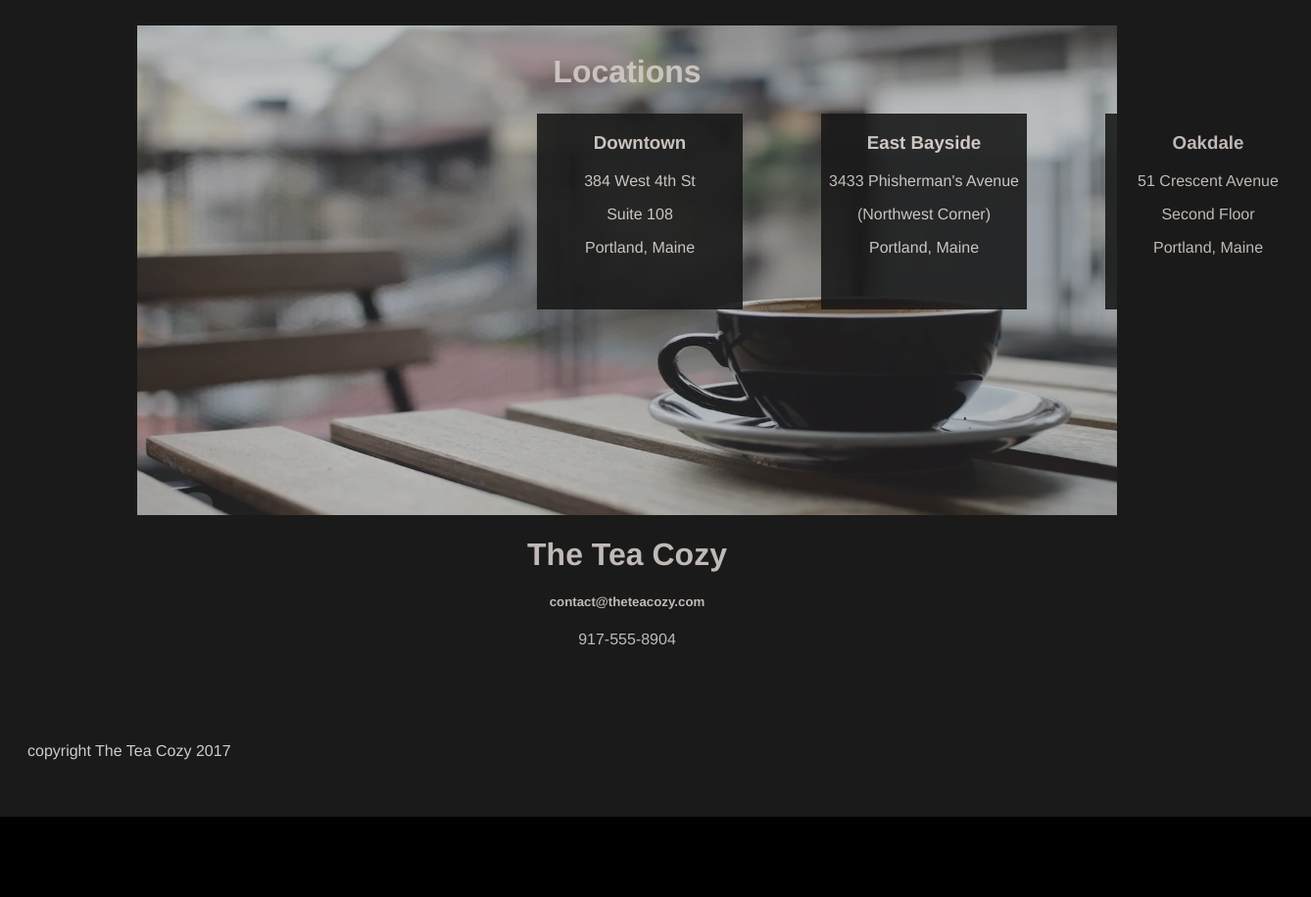
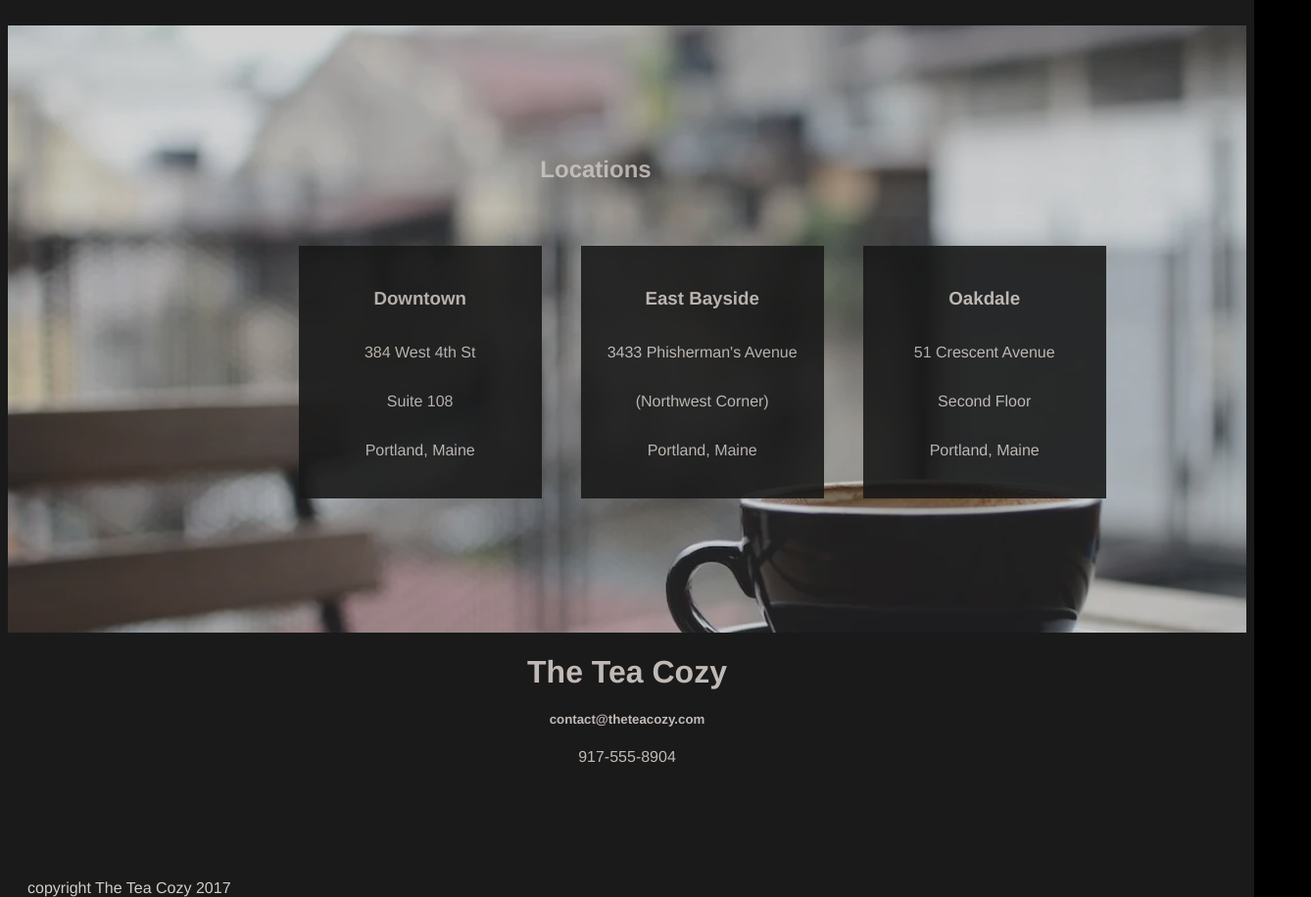
Before and after one commit to Sarah-Allett/codecademy-teacozy, a plain HTML site: page index.html in a window 1280 px wide. Shown: the part 1700-2616 px from the top of the page at 98% size, 1338 px wide, since content can reach past the window. Before the commit the page ends 2534 px from the top, so only its background shows below. Drawn offline with Linux system fonts and the light colour scheme.

Commit message:
Adding flex to locations

```diff
--- a/Resources/style.css
+++ b/Resources/style.css
@@ -8,6 +8,8 @@ body {
     color: seashell;
 
 }
+
+/*------Nav -----*/
 
 nav {
     height: 69px;
@@ -44,8 +46,9 @@ nav li {
     text-align: right;
     margin-right: 15px;
     float: right;
+}
 
-}
+/*-------------Banner----------------*/
 
 .banner  {
     position: relative;
@@ -68,6 +71,9 @@ nav li {
     width:1200px;
     opacity: 1;
 }
+
+/*-------------Featured----------------*/
+
 
 #featured {
     background-color: #000000;
@@ -104,7 +110,9 @@ nav li {
     padding: 0;
 }
 
-#locations {
+/*-------------Locations----------------*/
+
+/* /* #locations {
     display: flex;
     position: relative;
     top: 150px;
@@ -167,17 +175,60 @@ position: absolute;
   .box h3,
   .box p {
       text-align: center;
-  }
+  } */
+
+#locations {
+    min-height: 500px;
+    max-width: 1200px;
+    text-align: center;
+    background-image: url("./img-locations-background.webp");
+    background-size: cover;
+    margin: 0 auto;
+    padding: 60px;
+    position: relative;
+    top: 150px;
+}
+
+.locations-container {
+    display: flex;
+    align-items: center;
+    justify-content: center;
+    margin: 0 auto;
+    flex-wrap: wrap;
+    text-align: center;
+}
+
+.locations-item {
+    width: 200px;
+    margin-left: 40px;
+    margin-top: 15px;
+    background-color: #000000;
+    padding: 24px;
+    display: flex;
+    flex-direction: column;
+    align-content: space-between;
+    opacity: 1;
+    position: relative;
+    top: 150px;
+}
+
+.locations-header {
+   position: relative;
+   left: 400px;
+   top: -50px;
+}
+
+  /*-------------Footer----------------*/
 
   .bottom {
       position: relative;
-      top: -130px;
+      top: 150px;
       text-align: center;
   }
 
   .footer
   {
     position: relative;
-    top: -50px;
+    top: 250px;
     margin-left: 20px;
   }
--- a/index.html
+++ b/index.html
@@ -1,12 +1,12 @@
 <!DOCTYPE html>
 <html>
+    <title>
+        Tea Cosy
+    </title>
+
     <head>
         <link href="./Resources/style.css" rel="stylesheet" />
     </head>
-
-    <title>
-        Tea Cosy
-    </title>
 
     <body>
 
@@ -66,7 +66,7 @@
         </div>
 
 
-        <div id="locations">
+        <!-- <div id="locations">
             <img src="./Resources/img-locations-background.webp" alt="">
             <h1>Locations</h1>
         </div>
@@ -90,8 +90,41 @@
                 <p>51 Crescent Avenue</p>
                 <p>Second Floor</p>
                 <p>Portland, Maine</p>
+            </div>
+        </div>
+        <div class="bottom">
+            <h1>The Tea Cozy</h1>
+            <h5>contact@theteacozy.com</h5>
+            <p>917-555-8904</p>
+        </div>
+        <div class="footer">
+            copyright The Tea Cozy 2017
+        </div> -->
+
+        <section id="locations">
+            <div class="locations-container">
+                <h2 class="locations-header">Locations</h2>
+                <div class="locations-item">
+                    <h3>Downtown</h3>
+                    <p>384 West 4th St</p>
+                    <p>Suite 108</p>
+                    <p>Portland, Maine</p>
                 </div>
-        </div>
+                <div class='locations-item'>
+                    <h3>East Bayside</h3>
+                    <p>3433 Phisherman's Avenue</p>
+                    <p>(Northwest Corner)</p>
+                    <p>Portland, Maine</p>
+                </div>
+                <div class='locations-item'>
+                    <h3>Oakdale</h3>
+                    <p>51 Crescent Avenue</p>
+                    <p>Second Floor</p>
+                    <p>Portland, Maine</p>
+                </div>
+            </div>
+        </section>
+
         <div class="bottom">
             <h1>The Tea Cozy</h1>
             <h5>contact@theteacozy.com</h5>
@@ -104,8 +137,6 @@
 
 
 
-
-
     </body>
 
 </html>
```
